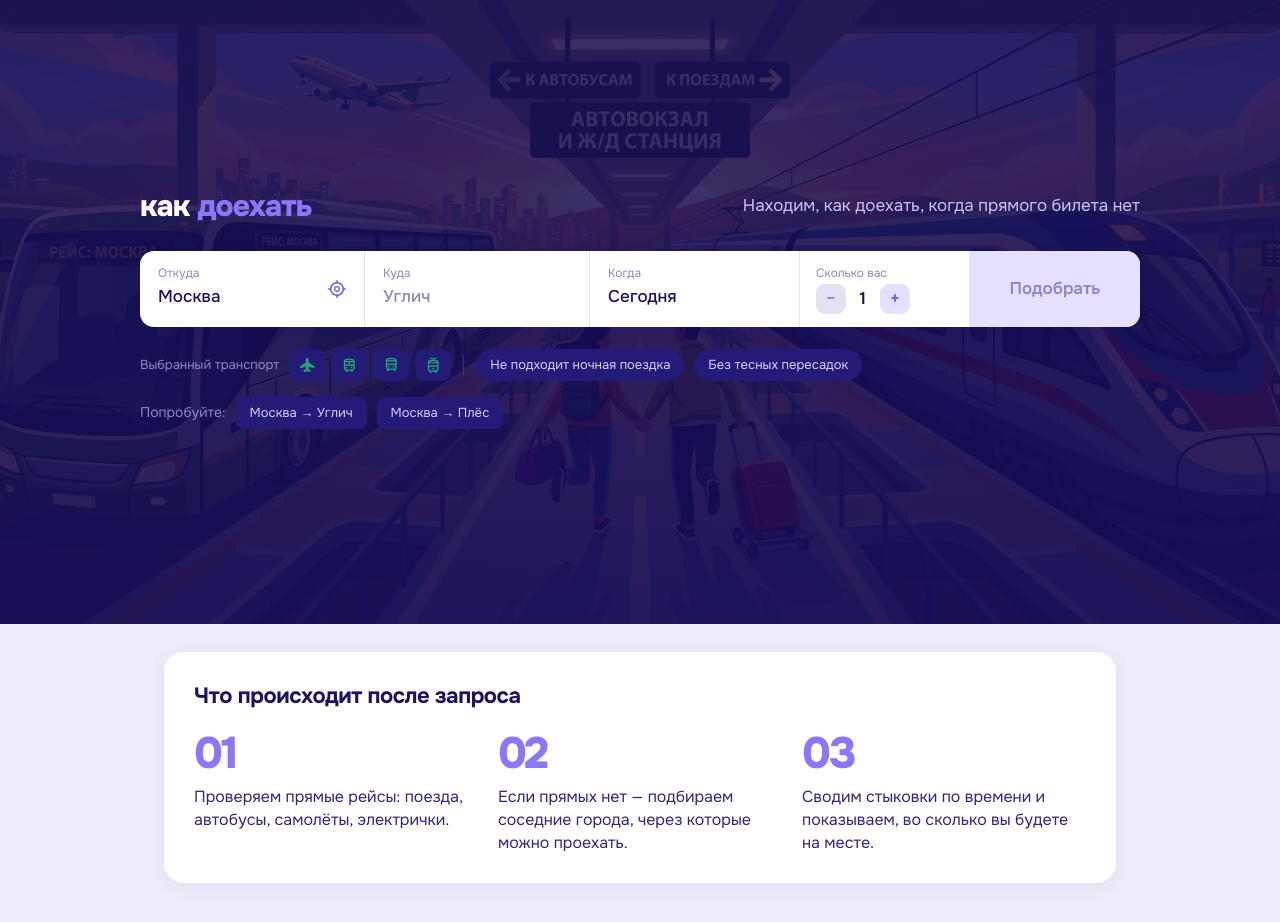
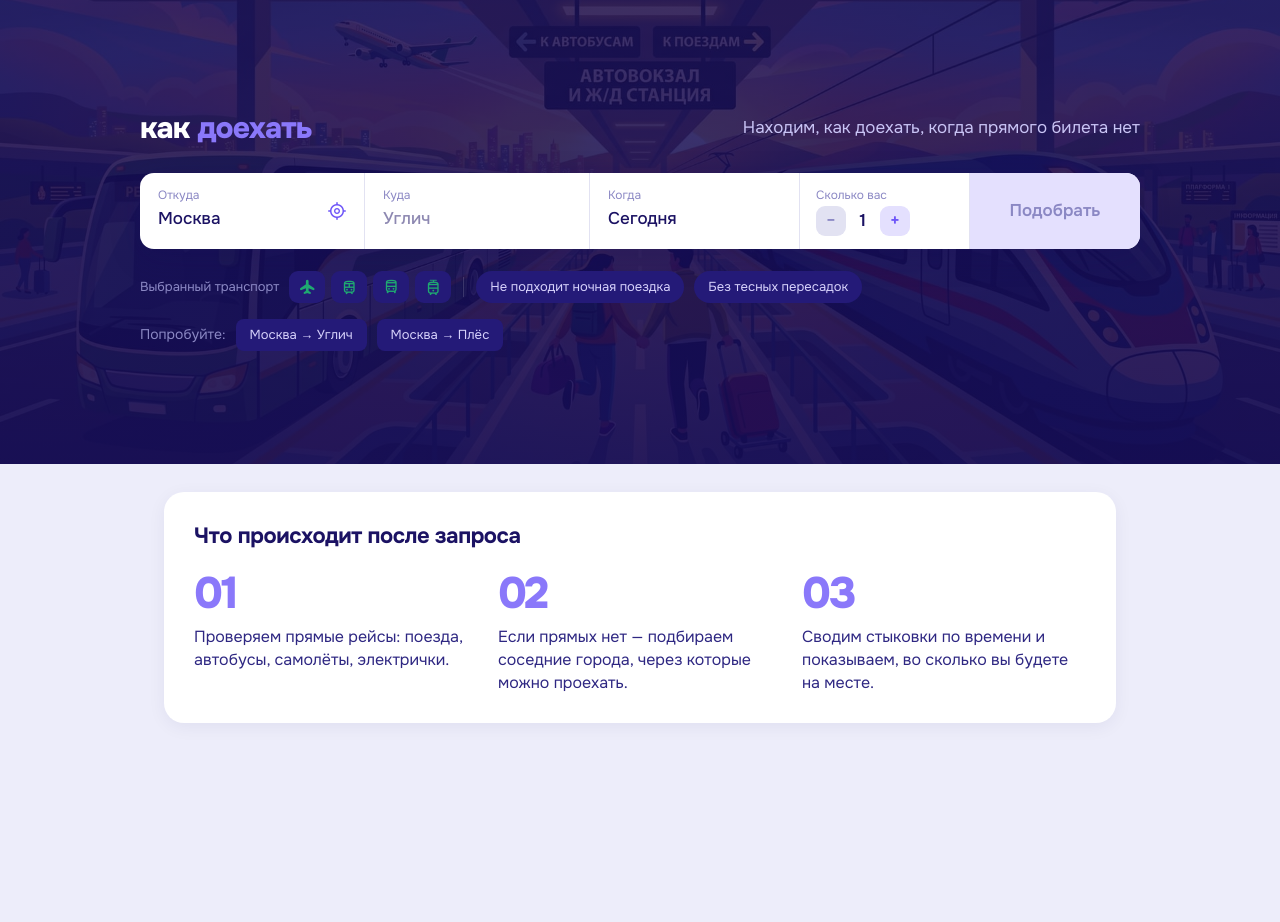
Before and after one commit to nyxandro/tutu-hackathon, a Next.js app: page / in a window 1280 px wide. Shown: the top 922 px of the page. After the commit the page ends 803 px from the top, so only its background shows below. Built offline with nearby package versions, Linux system fonts and the light colour scheme.

Commit message:
Обложка ниже, карточка шагов помещается на первый экран

```diff
--- a/src/frontend/components/route/search-form.tsx
+++ b/src/frontend/components/route/search-form.tsx
@@ -73,11 +73,12 @@ export function SearchForm({
           `linear-gradient(180deg, rgba(21,12,86,.82) 0%, rgba(21,12,86,.90) 100%), url('/bg.jpg')`,
         backgroundSize: 'cover',
         backgroundPosition: 'center 35%',
-        padding: compact ? '18px 24px 24px' : '64px 24px 76px',
-        // До первого поиска экран отдан обложке целиком: она объясняет, куда
-        // человек попал. С началом поиска высота схлопывается — место нужно
-        // результатам, поэтому min-height анимируется вместе с padding.
-        minHeight: compact ? '0vh' : '78vh',
+        padding: compact ? '18px 24px 24px' : '44px 24px 52px',
+        // До первого поиска обложка крупная, но не во весь экран: под ней
+        // должна помещаться карточка «что происходит после запроса», иначе
+        // человек её просто не видит. С началом поиска высота схлопывается —
+        // место нужно результатам, поэтому min-height анимируется с padding.
+        minHeight: compact ? '0vh' : '58vh',
         display: 'flex',
         flexDirection: 'column',
         justifyContent: 'center',
```
